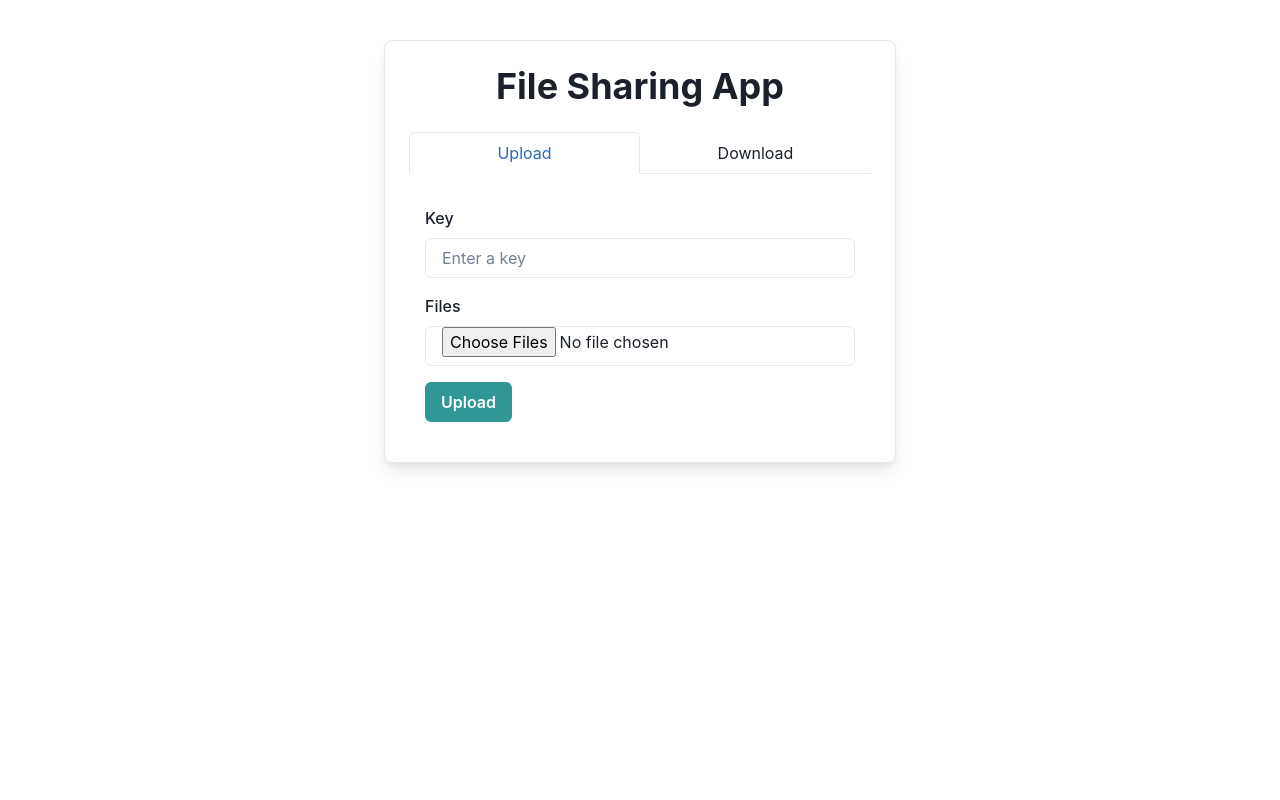
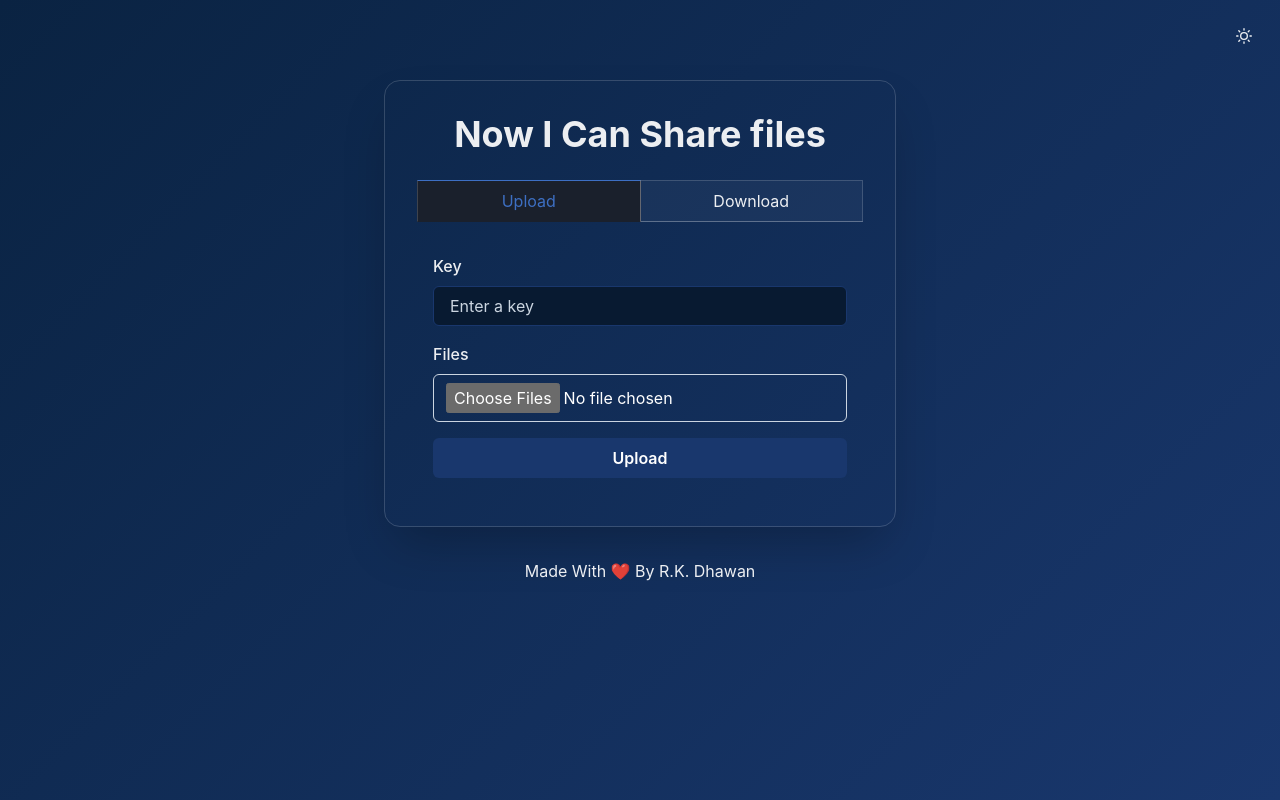
Before and after one commit to ravidhwn01/file-sharing-webapp, a React (Create React App) app in the folder client/: page / in a window 1280 px wide. Built offline with nearby package versions, Linux system fonts and the light colour scheme.

Commit message:
fix UI design and add delete files feature

```diff
--- a/client/src/App.js
+++ b/client/src/App.js
@@ -1,16 +1,80 @@
 import React from 'react';
-import { Box, Heading, Tabs, TabList, TabPanels, Tab, TabPanel } from '@chakra-ui/react';
+import { Box, Heading, Tabs, TabList, TabPanels, Tab, TabPanel, extendTheme, ChakraProvider, useColorMode, IconButton, Flex } from '@chakra-ui/react';
+import { MoonIcon, SunIcon } from '@chakra-ui/icons';
+// Custom Chakra UI theme: dark blue and white
+const theme = extendTheme({
+  config: {
+    initialColorMode: 'dark',
+    useSystemColorMode: false,
+  },
+  styles: {
+    global: (props) => ({
+      body: {
+        bg: props.colorMode === 'dark'
+          ? 'linear-gradient(135deg, #0a2342 0%, #19376d 100%)'
+          : 'linear-gradient(135deg, #ffffff 0%, #e3eafc 100%)',
+        minHeight: '100vh',
+      },
+    }),
+  },
+  colors: {
+    brand: {
+      50: '#e3eafc',
+      100: '#b6c6e6',
+      200: '#7a9cd6',
+      300: '#3d6fc3',
+      400: '#19376d',
+      500: '#0a2342',
+      600: '#081a31',
+      700: '#061221',
+      800: '#040a11',
+      900: '#020509',
+    },
+    accent: {
+      50: '#ffffff',
+      100: '#f7fafc',
+      200: '#edf2f7',
+      300: '#e2e8f0',
+      400: '#cbd5e1',
+      500: '#a0aec0',
+      600: '#718096',
+      700: '#4a5568',
+      800: '#2d3748',
+      900: '#1a202c',
+    },
+  },
+});
+
+function ColorModeSwitcher() {
+  const { colorMode, toggleColorMode } = useColorMode();
+  return (
+    <IconButton
+      aria-label="Toggle dark mode"
+      icon={colorMode === 'dark' ? <SunIcon /> : <MoonIcon />}
+      onClick={toggleColorMode}
+      variant="ghost"
+      size="md"
+      position="absolute"
+      top={4}
+      right={4}
+      zIndex={10}
+    />
+  );
+}
 import { motion } from 'framer-motion';
 import Upload from './Upload';
 import Download from './Download';
 
 function App() {
   return (
-    <Box maxW="lg" mx="auto" mt={10} p={6} borderWidth={1} borderRadius="lg" boxShadow="lg">
+    <ChakraProvider theme={theme}>
+      <Box minH="100vh" position="relative" py={20}>
+        <ColorModeSwitcher />
+        <Box maxW="lg" mx="auto" p={8} borderWidth={1} borderRadius="2xl" boxShadow="2xl" bg={{ base: 'white', _dark: 'brand.500' }}>
           <motion.div initial={{ opacity: 0, y: -20 }} animate={{ opacity: 1, y: 0 }}>
-        <Heading mb={6} textAlign="center">File Sharing App</Heading>
+            <Heading mb={6} textAlign="center" color={{ base: 'brand.500', _dark: 'accent.100' }}>Now I Can Share files </Heading>
           </motion.div>
-      <Tabs isFitted variant="enclosed">
+          <Tabs isFitted variant="enclosed-colored" colorScheme="brand">
             <TabList mb="1em">
               <Tab>Upload</Tab>
               <Tab>Download</Tab>
@@ -25,6 +89,11 @@ function App() {
             </TabPanels>
           </Tabs>
         </Box>
+        <Box textAlign="center" mt={8} color={{ base: 'brand.500', _dark: 'accent.100' }} fontSize="md">
+          Made With <span role="img" aria-label="love">❤️</span> By R.K. Dhawan
+        </Box>
+      </Box>
+    </ChakraProvider>
   );
 }
 
--- a/client/src/Upload.js
+++ b/client/src/Upload.js
@@ -1,5 +1,5 @@
 import React, { useState } from 'react';
-import { Box, Input, Button, FormControl, FormLabel, useToast, Progress } from '@chakra-ui/react';
+import { Box, Input, Button, FormControl, FormLabel, useToast, Progress, Stack } from '@chakra-ui/react';
 import { motion } from 'framer-motion';
 
 function Upload() {
@@ -45,18 +45,53 @@ function Upload() {
 
   return (
     <motion.div initial={{ opacity: 0 }} animate={{ opacity: 1 }}>
-      <FormControl mb={4}>
-        <FormLabel>Key</FormLabel>
-        <Input value={key} onChange={e => setKey(e.target.value)} placeholder="Enter a key" />
-      </FormControl>
-      <FormControl mb={4}>
-        <FormLabel>Files</FormLabel>
-        <Input type="file" multiple onChange={handleFileChange} />
-      </FormControl>
-      {uploading && <Progress size="sm" isIndeterminate mb={2} />}
-      <Button colorScheme="teal" onClick={handleUpload} isLoading={uploading}>
-        Upload
-      </Button>
+      <Stack spacing={4}>
+        <FormControl>
+          <FormLabel color={{ base: 'brand.500', _dark: 'white' }}>Key</FormLabel>
+          <Input
+            value={key}
+            onChange={e => setKey(e.target.value)}
+            placeholder="Enter a key"
+            bg="whiteAlpha.800"
+            _dark={{ bg: 'brand.600', color: 'white', borderColor: 'brand.400', _placeholder: { color: 'gray.300' } }}
+            color={{ base: 'brand.500', _dark: 'white' }}
+          />
+        </FormControl>
+        <FormControl>
+          <FormLabel color={{ base: 'brand.500', _dark: 'white' }}>Files</FormLabel>
+          <Box position="relative">
+            <Input
+              type="file"
+              multiple
+              onChange={handleFileChange}
+              bg="whiteAlpha.800"
+              _dark={{ bg: 'brand.600', color: 'white', borderColor: 'brand.400' }}
+              style={{
+                padding: '8px 12px',
+                height: 'auto',
+                cursor: 'pointer',
+                borderRadius: '6px',
+                border: '1px solid #cbd5e1',
+                fontSize: '1rem',
+                background: 'inherit',
+              }}
+              color={{ base: 'brand.500', _dark: 'white' }}
+              _hover={{ borderColor: 'accent.400' }}
+            />
+          </Box>
+        </FormControl>
+        {uploading && <Progress size="sm" isIndeterminate />}
+        <Button
+          colorScheme="accent"
+          onClick={handleUpload}
+          isLoading={uploading}
+          w="full"
+          color={{ base: 'brand.500', _dark: 'white' }}
+          _dark={{ bg: 'brand.400', color: 'white', _hover: { bg: 'brand.300' } }}
+        >
+          Upload
+        </Button>
+      </Stack>
     </motion.div>
   );
 }
```
Lines whose indentation alone changed are shown as unchanged.
